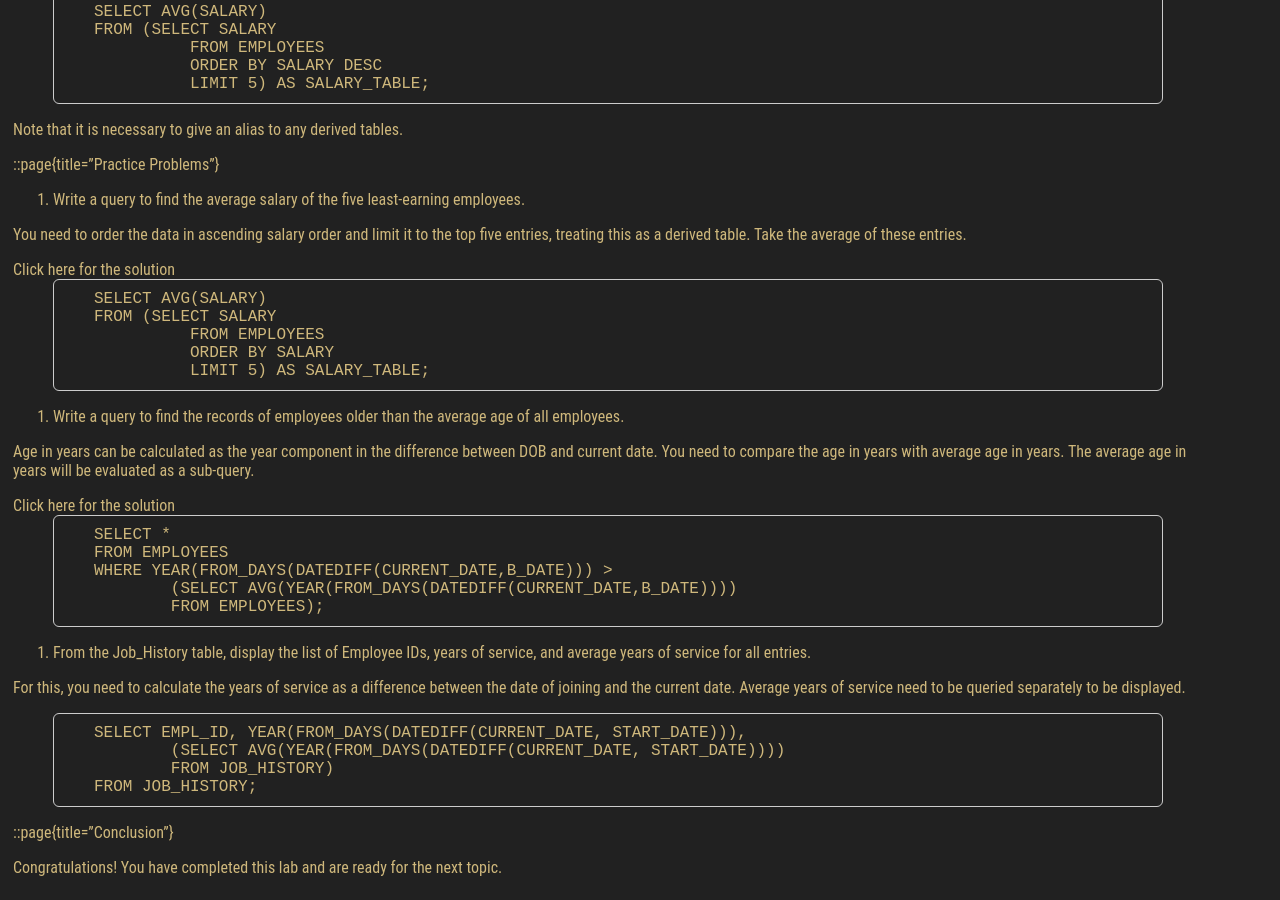
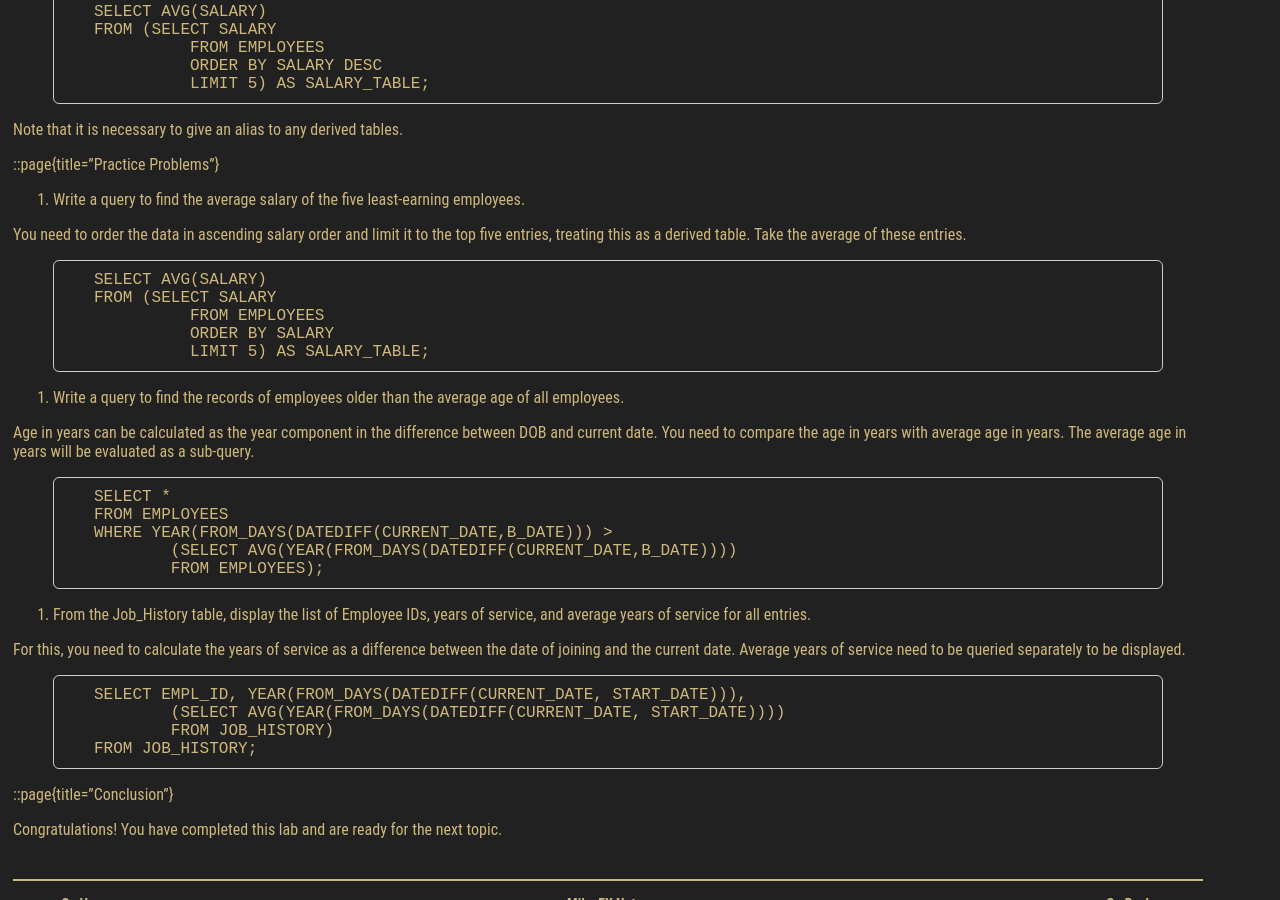
Before and after one commit to milanfx/milanfx.github.io, a Jekyll site: the page built from test.md, in a window 1280 px wide and 900 px high, scrolled down 2111 px. Built offline with Jekyll 4.4.1, drawn with Linux system fonts in a browser that asks for light colours.

Commit message:
Update test.md

````diff
--- a/test.md
+++ b/test.md
@@ -103,7 +103,7 @@ You need to order the data in ascending salary order and limit it to the top fiv
 
 
 
-<summary>Click here for the solution</summary>
+
 
 ```SQL
 SELECT AVG(SALARY)
@@ -122,7 +122,7 @@ Age in years can be calculated as the year component in the difference between D
 
 
 
-<summary>Click here for the solution</summary>
+
 
 ```SQL
 SELECT *
@@ -139,9 +139,6 @@ WHERE YEAR(FROM_DAYS(DATEDIFF(CURRENT_DATE,B_DATE))) >
 
 For this, you need to calculate the years of service as a difference between the date of joining and the current date. Average years of service need to be queried separately to be displayed.
 
-
-
-
 ```SQL
 SELECT EMPL_ID, YEAR(FROM_DAYS(DATEDIFF(CURRENT_DATE, START_DATE))),
 	(SELECT AVG(YEAR(FROM_DAYS(DATEDIFF(CURRENT_DATE, START_DATE))))
````
